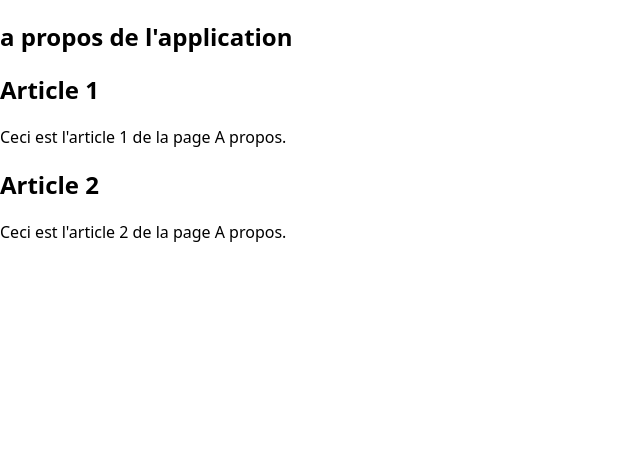
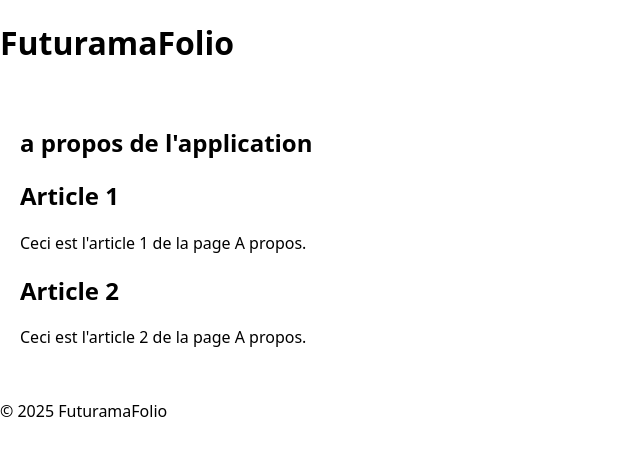
Before and after one commit to martinv96/formation-react-intermediaire, a React (Vite) app: page /about in a window 1280 px wide. Shown: the top 456 px of the page, without its empty margins (0-640 px from the left). Built offline with nearby package versions, Linux system fonts and the light colour scheme.

Commit message:
Correction routes pour afficher Home sur la page (children) principale et ajout du CSS About

```diff
--- a/src/App.jsx
+++ b/src/App.jsx
@@ -8,7 +8,8 @@ function App() {
     <>
       <Header />
       <main className="main-content">
-        <Home />
+        <Home   />
+        <h1>Home</h1>
         <p>contenu principal de la page...</p>
       </main>
       <Footer />
--- a/src/pages/About/About.css
+++ b/src/pages/About/About.css
@@ -0,0 +1,3 @@
+.about {
+  padding: 20px;
+}
--- a/src/pages/About/About.jsx
+++ b/src/pages/About/About.jsx
@@ -3,21 +3,19 @@ import { Section, Article, Title, Paragraph } from "@/components";
 
 const About = () => {
   return (
+    <div className="about">
       <Section sectionTitle="a propos de l'application">
         <Article>
           <Title title="Article 1" levelTitle={2} />
-        <Paragraph>
-          Ceci est l'article 1 de la page A propos.
-        </Paragraph>
+          <Paragraph>Ceci est l'article 1 de la page A propos.</Paragraph>
         </Article>
 
         <Article>
           <Title title="Article 2" levelTitle={2} />
-        <Paragraph>
-          Ceci est l'article 2 de la page A propos.
-        </Paragraph>
+          <Paragraph>Ceci est l'article 2 de la page A propos.</Paragraph>
         </Article>
       </Section>
+    </div>
   );
 };
 
--- a/src/pages/Home/Home.jsx
+++ b/src/pages/Home/Home.jsx
@@ -7,7 +7,7 @@ const Home = () => {
       <Section sectionTitle="Mon application React">
         <Article>
           <Title title="Mon premier article" levelTitle={2} />
-          <Paragraph>Initialisation de l'application React</Paragraph>
+          <Paragraph>Initialisation à</Paragraph>
         </Article>
       </Section>
     </>
```
Also changed, not shown: src/main.jsx (+14 -4 lines). Lines whose indentation alone changed are shown as unchanged.
